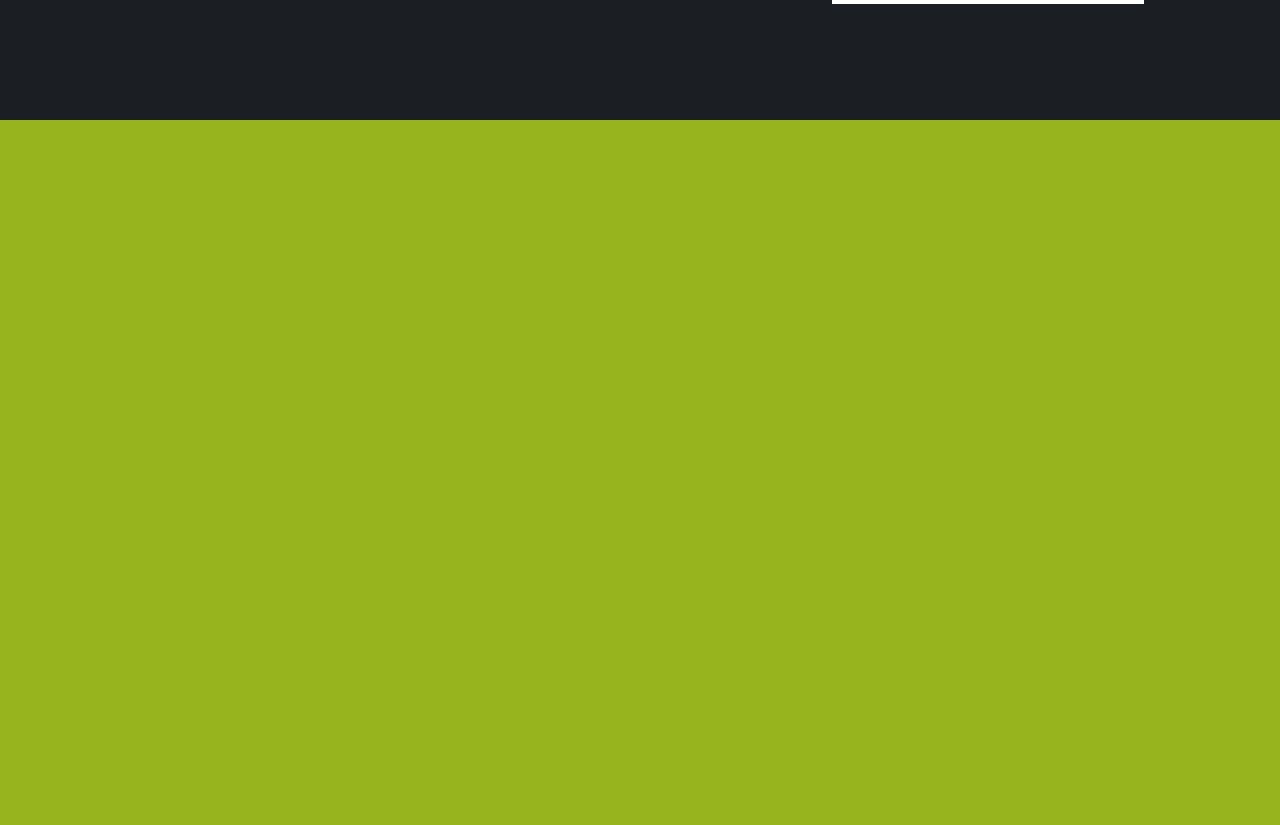
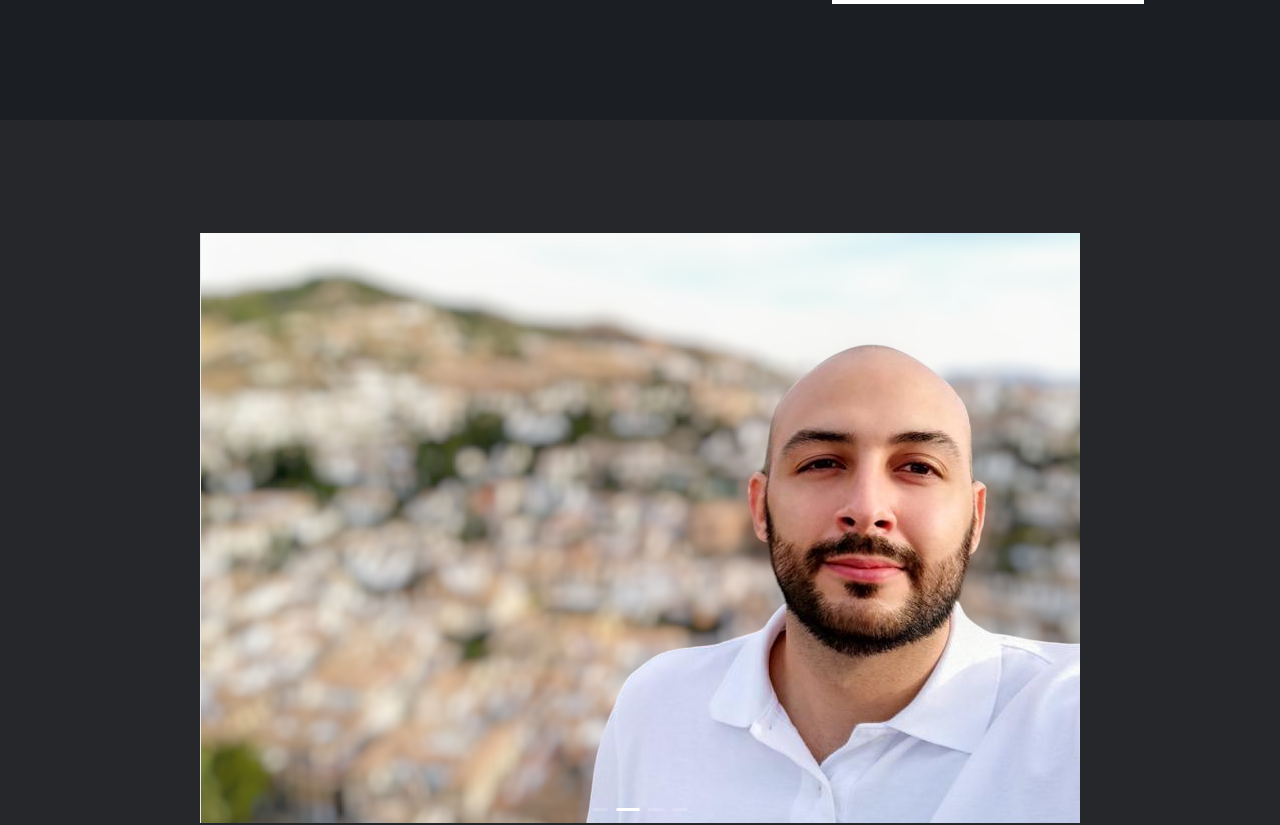
Before and after one commit to vincenzo2202/Portfolio_VincenzoDonnarumma, a React (Vite) app: page / in a window 1280 px wide. Shown: the part 1480-2305 px from the top of the page. Built offline with nearby package versions, Linux system fonts and the light colour scheme.

Commit message:
feat: added carousel to home page

```diff
--- a/package.json
+++ b/package.json
@@ -10,7 +10,10 @@
     "preview": "vite preview"
   },
   "dependencies": {
+    "antd": "^5.13.1",
+    "bootstrap": "^4.6.2",
     "react": "^18.2.0",
+    "react-bootstrap": "^2.9.2",
     "react-dom": "^18.2.0",
     "react-router-dom": "^6.21.2",
     "styled-components": "^6.1.8"
--- a/src/pages/Home/Home.css
+++ b/src/pages/Home/Home.css
@@ -75,14 +75,6 @@ body {
 
 
 
-.projects {
-    width: 100vw;
-    height: 100vh;
-    object-fit: cover;
-    z-index: -1;
-    background-color: rgb(151, 179, 29);
-}
-
 .contact{
     width: 100vw;
     height: 100vh;
--- a/src/pages/Home/Home.jsx
+++ b/src/pages/Home/Home.jsx
@@ -1,9 +1,15 @@
 import React from 'react';
+import { Carousel } from 'antd';
+
 import './Home.css';
 import './About.css';
+import './Project.css';
 import image from '../../assets/vin1.png';
 
 export const Home = () => {
+
+
+
     return (
         <>
             <div className='home-body'>
@@ -21,23 +27,38 @@ export const Home = () => {
                 <div className='right-box'>
 
                     <div className='info-about'> Soy un apasionado desarrollador, experto en tecnologías front-end y back-end, enfocado en crear soluciones sólidas. Busco desafíos que impulsen mis habilidades y aprendizaje constante.
-                    <br/>
-                    <br/>
-                    Aspiro a evolucionar hacia roles de liderazgo técnico, donde pueda aportar mi experiencia para influir estratégicamente en proyectos. Mi objetivo es no solo desarrollar código, sino también contribuir de manera significativa a la dirección técnica, promoviendo el éxito e innovación en cada iniciativa. </div>
+                        <br />
+                        <br />
+                        Aspiro a evolucionar hacia roles de liderazgo técnico, donde pueda aportar mi experiencia para influir estratégicamente en proyectos. Mi objetivo es no solo desarrollar código, sino también contribuir de manera significativa a la dirección técnica, promoviendo el éxito e innovación en cada iniciativa. </div>
                     <div className='button-about'>MIRA LO QUE HE HECHO</div>
                 </div>
             </div>
             <div className='projects'>
-                <div className='box-project p-1'></div>
-                <div className='box-project p-2'></div>
-                <div className='box-project p-3'></div>
-                <div className='box-project p-4'></div>
-                <div className='box-project p-5'></div>
-                <div className='box-project p-6'></div>
-                <div className='box-project p-7'></div>
-                <div className='box-project p-8'></div>
-                <div className='box-project p-9'></div>
-                <div className='box-project p-10'></div>
+                <div className='carousel-projects'>
+                    <Carousel autoplay>
+                        <div>
+                            <h3 className='contentStyle'>
+                                <img className='project-carousel' src={image} alt="home" />
+                            </h3>
+                        </div>
+                        <div>
+                            <h3 className='contentStyle'>
+                                <img className='project-carousel' src={image} alt="home" />
+                            </h3>
+                        </div>
+                        <div>
+                            <h3 className='contentStyle'>
+                                <img className='project-carousel' src={image} alt="home" />
+                            </h3>
+                        </div>
+                        <div>
+                            <h3 className='contentStyle'>
+                                <img className='project-carousel' src={image} alt="home" />
+                            </h3>
+                        </div>
+                    </Carousel>
+                </div>
+
             </div>
             <div className='contact'>
 
--- /dev/null
+++ b/src/pages/Home/Project.css
@@ -0,0 +1,24 @@
+.projects {
+    width: 100vw;
+    height: 100vh;
+    object-fit: cover;
+    z-index: -1;
+    background-color: #25272b;
+    display: flex;
+    justify-content: center;
+    align-items: center;
+
+}
+
+.carousel-projects{
+    width: 55em;
+}
+
+.contentStyle {
+    height: 35em;
+    width: 55em;
+    object-fit: cover;
+    color: #fff;
+    text-align: center;
+    background-color: #364d79;
+}
```
Also changed, not shown: 1 other file (tests, documents, lock files or other folders).
